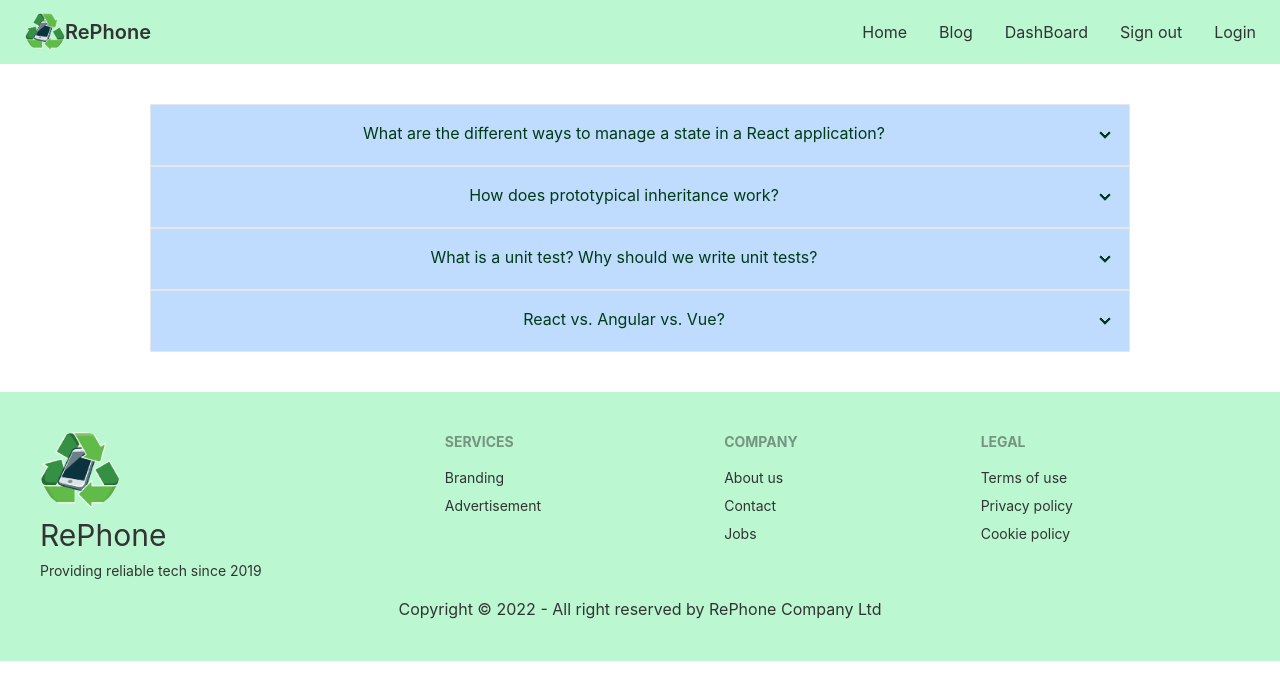
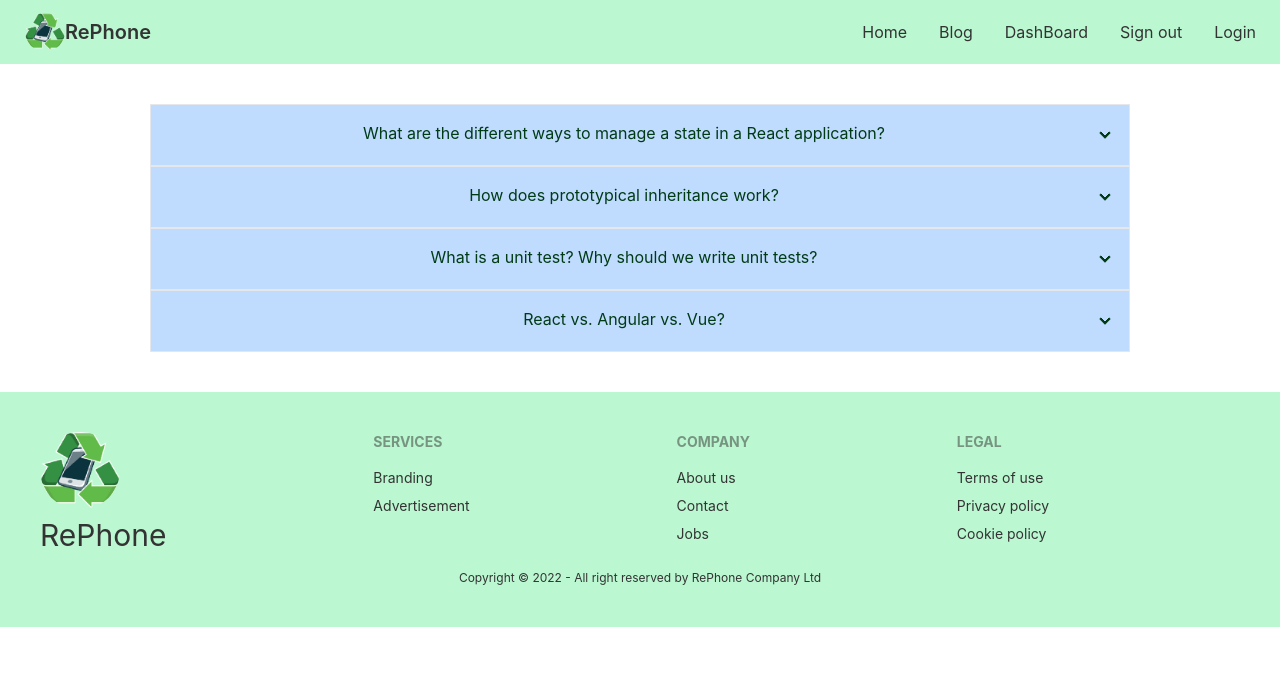
Before and after one commit to S0vers/Rephone-client, a React (Create React App) app: page /blog in a window 1280 px wide. Shown: the top 700 px of the page. Built offline with nearby package versions, Linux system fonts and the light colour scheme.

Commit message:
Blog section done

```diff
--- a/src/Pages/Blog/Blog.js
+++ b/src/Pages/Blog/Blog.js
@@ -8,7 +8,19 @@ const Blog = () => {
                     What are the different ways to manage a state in a React application?
                 </div>
                 <div className="collapse-content bg-blue-200 text-primary-content group-focus:bg-green-200 group-focus:text-secondary-content">
-                    <p>tabIndex={0} attribute is necessary to make the div focusable</p>
+                    <p>
+                        There are generally four types of state that is needed to be managed in a React application
+                    </p>
+                    <>
+                        <li>Local State</li>
+                        <li>Global State</li>
+                        <li>Server State</li>
+                        <li>URL State</li>
+                    </>
+                    <p>For local state meaning a state in that special part or the Ui component we use hooks like usestate and useref to store and display the data</p>
+                    <p>For Global state meaning data which access is needed everywhere can be managed with contextApi and other similar API's.</p>
+                    <p>Server state meaning the data that are being fetched from the a server to display or changed and sent back to the server. They can be managed with usestate and useeffect or we can use libraries like React Query or Axios to load the data for use.</p>
+                    <p>URL state meaning change in link. It is used to navigate the website. we can manage this with React Router and make use correct url leads to correct part of the application.</p>
                 </div>
             </div>
             <div tabIndex={0} className="collapse group border collapse-arrow">
@@ -34,7 +46,9 @@ const Blog = () => {
                     React vs. Angular vs. Vue?
                 </div>
                 <div className="collapse-content bg-blue-200 text-primary-content group-focus:bg-green-200 group-focus:text-secondary-content">
-                    <p>tabIndex={0} attribute is necessary to make the div focusable</p>
+                    <p>React was developed by Facebook in 2013. It is still one of the most popular javascript library for building web application. React has the biggest community meaning there is huge amount of community support for problem solving and more components to streamline your project with additional libraries. React is also good for development of mobile app using react native. React uses a One-way data binding model. The biggest advantage React that was Virtual DOM. From recent survey it is still one of the most popular libraries to learn for job market. To use React we have to heavily depend on third-party developers and it uses Jsx instead of HTML which can take time getting used to.</p>
+                    <p>Angular was developed by Google in 2016. It is one of the most popular web development javascript framework. Unlike React Angular is a framework. Since Angular is a component-based, it makes the components reusable. It also has a huge community support and get regular updates. Because there is no virtual DOM the render speed of the applications are slow compared to others. You also need knowledge of typescript. And the learning curve is much higher then React and Vue.</p>
+                    <p>Vue.js was developed by Evan You an ex Google employee. It is very popular in the countries like China and many other western countries. Vue uses MVC structure. Ti is lightweight compared to Angular and react. It also uses Virtual DOM and has laravel support by default. It uses vanilla javascript so there is confusion and it is very users friendly. Buy compared to other libraries and framework this framework has the smallest community so the community support is not that good compared to the other two, meaning there are not that many community made libraries.</p>
                 </div>
             </div>
         </div>
--- a/src/Pages/Shared/Footer/Footer.js
+++ b/src/Pages/Shared/Footer/Footer.js
@@ -1,14 +1,14 @@
 import React from 'react';
+import { Link } from 'react-router-dom';
 import logo from '../../../assets/logo/favicon.png'
 const Footer = () => {
     return (
         <footer className=" p-10 bg-green-200 text-base-content mt-10">
             <div className='footer'>
-                <div>
+                <Link to='/'>
                     <img className="w-20 rounded-full" src={logo} alt="Company Logo" />
                     <p className='text-3xl'>RePhone</p>
-                    <p>Providing reliable tech since 2019</p>
-                </div>
+                </Link>
                 <div>
                     <span className="footer-title">Services</span>
                     <a href='/' className="link link-hover">Branding</a>
@@ -28,7 +28,7 @@ const Footer = () => {
                 </div>
             </div>
             <div className='text-center mt-4'>
-                <p>Copyright © {new Date().getFullYear()} - All right reserved by RePhone Company Ltd</p>
+                <p className='text-[12px]'>Copyright © {new Date().getFullYear()} - All right reserved by RePhone Company Ltd</p>
             </div>
 
         </footer>
```
